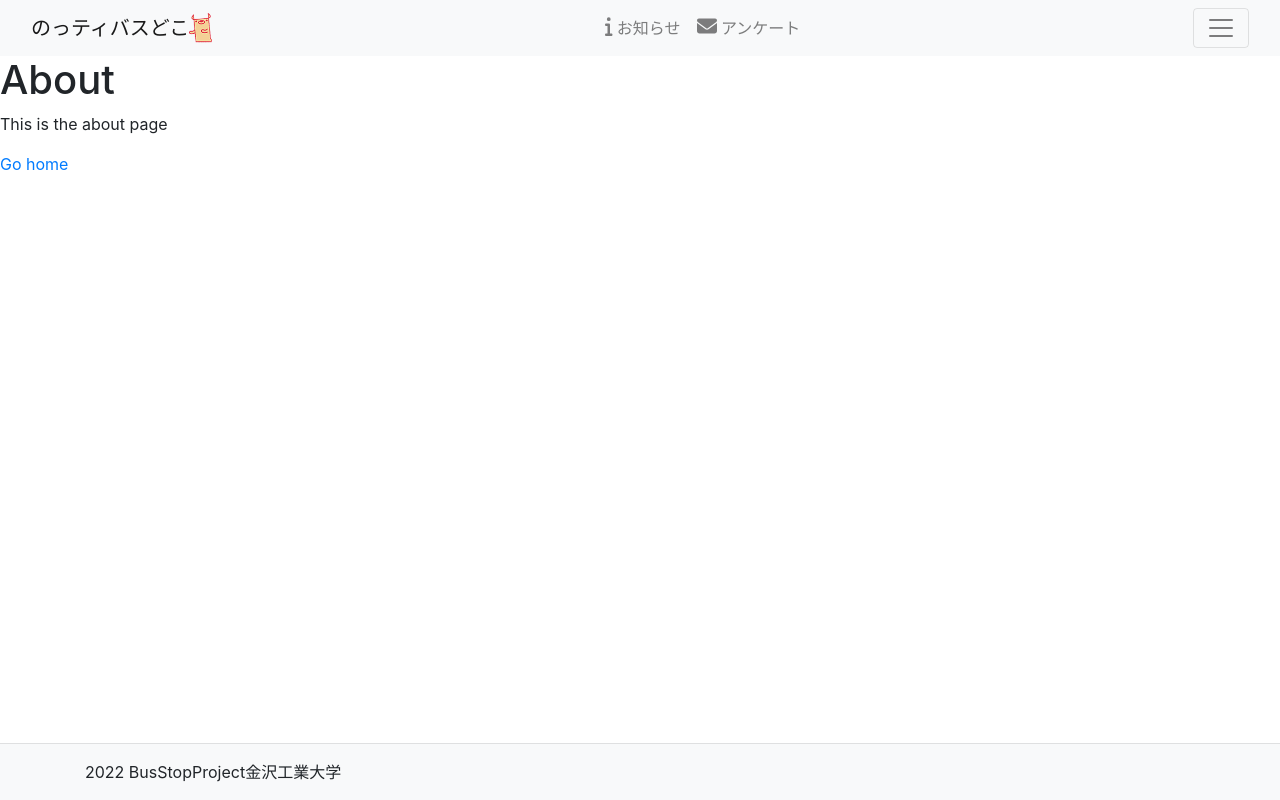
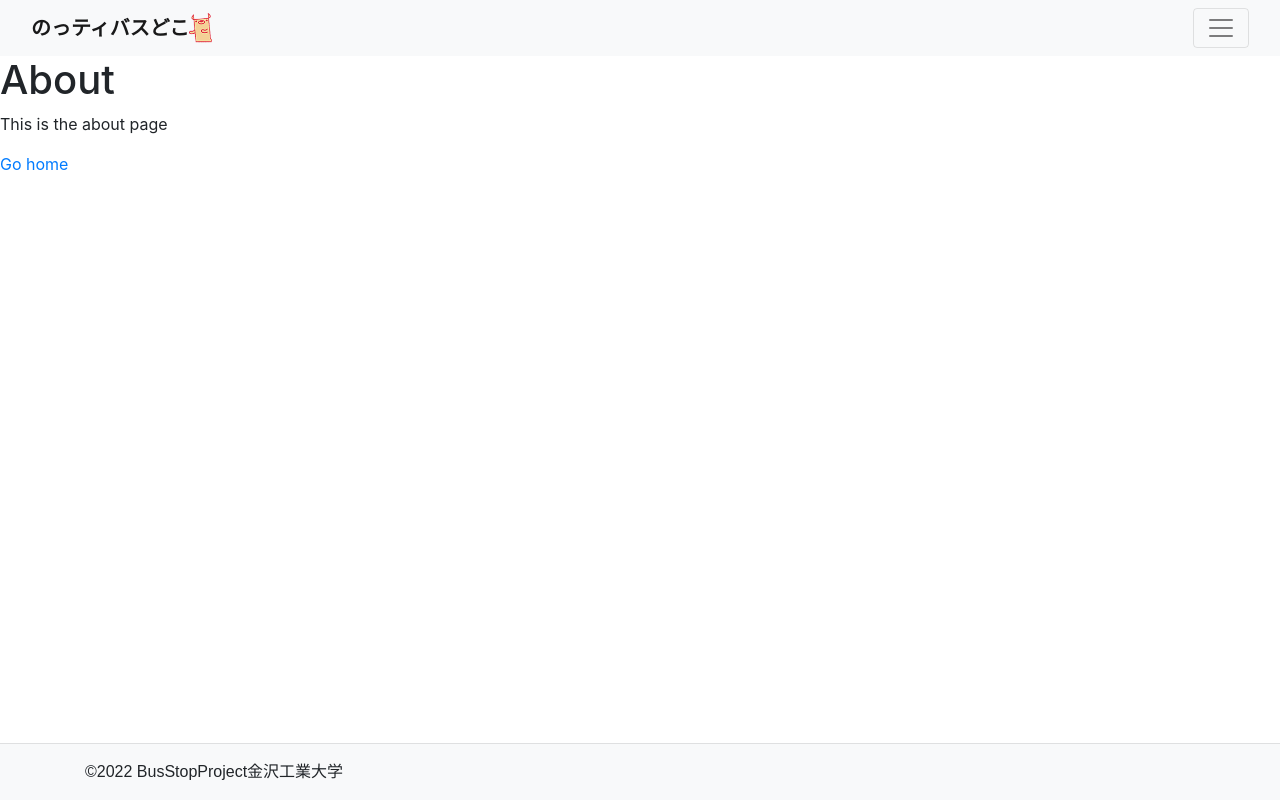
Before and after one commit to TakayaKatsuki/React-BusLocation, a Next.js app: page /about in a window 1280 px wide. Built offline with nearby package versions, Linux system fonts and the light colour scheme; a web font is replaced by a local one.

Commit message:
GoogleFontの追加、現在地取得できた

```diff
--- a/components/Header.tsx
+++ b/components/Header.tsx
@@ -1,7 +1,7 @@
 import React, { VFC } from 'react'
 import { Container, Nav, Navbar, Offcanvas } from 'react-bootstrap'
 import { FontAwesomeIcon } from '@fortawesome/react-fontawesome'
-import { faEnvelope, faInfo } from '@fortawesome/free-solid-svg-icons'
+import { faBox, faEnvelope, faInfo } from '@fortawesome/free-solid-svg-icons'
 import image from "../img/top-icon.png";
 import Image from "next/image";
 
@@ -11,34 +11,40 @@ const IconStyle: React.CSSProperties = {
 
 const Header: VFC = () => {
   return (
-    <header>
+    <header className='wf-roundedmplus1c'>
       <Navbar expand='false' bg='light' sticky='top' fixed='top'>
         <Container fluid>
-          <Navbar.Brand className='d-flex me-auto'>
+          <Navbar.Brand className='extra-bold d-flex me-auto'>
             のっティバスどこ
             <Image src={image} height="30" width="23.37" />
           </Navbar.Brand>
-          <Nav className="flex-row">
-            <Nav.Link data-target="bg_onetime_popup" className='mr-3'>
-              <FontAwesomeIcon style={ IconStyle } icon={ faInfo } />{' '}
-              お知らせ
-            </Nav.Link>
-            <Nav.Link href="https://goo.gl/forms/kI5PV0gUbs13fVhK2" className='mr-3'>
-              <FontAwesomeIcon style={ IconStyle } icon={ faEnvelope } />{' '}
-              アンケート
-            </Nav.Link>
-          </Nav>
           <Navbar.Toggle aria-controls={`offcanvasNavbar-expand-false`} />
           <Navbar.Collapse>
             <Navbar.Offcanvas
               id={`offcanvasNavbar-expand-false`}
               aria-labelledby={`offcanvasNavbarLabel-expand-false`}
               placement="end"
+              className='wf-roundedmplus1c'
               >
               <Offcanvas.Header closeButton>
-                <h2>施設メニュー</h2>
+                <h4>メニュー</h4>
               </Offcanvas.Header>
-              内容
+              {/* コンポーネント化↓ */}
+              <Nav variant='tabs' className='flex-column text-center'>
+                <Nav.Link className='mr-3'>
+                  <FontAwesomeIcon style={ IconStyle } icon={ faInfo } />{' '}
+                  お知らせ
+                </Nav.Link>
+                <Nav.Link href="https://goo.gl/forms/kI5PV0gUbs13fVhK2" className='mr-3'>
+                  <FontAwesomeIcon style={ IconStyle } icon={ faEnvelope } />{' '}
+                  アンケート
+                </Nav.Link>
+                <Nav.Link className='mr-3'>
+                  {/* アイコン適当なので変える */}
+                  <FontAwesomeIcon style={ IconStyle } icon={ faBox }/>{' '}
+                  近隣の施設検索
+                </Nav.Link>
+              </Nav>
             </Navbar.Offcanvas>
           </Navbar.Collapse>
         </Container>
--- a/components/Layout.tsx
+++ b/components/Layout.tsx
@@ -20,15 +20,17 @@ const Layout = ({ children, title = 'のっティバスどこ' }: Props) => (
         href="https://cdn.jsdelivr.net/npm/bootstrap@4.6.0/dist/css/bootstrap.min.css"
         integrity="sha384-B0vP5xmATw1+K9KRQjQERJvTumQW0nPEzvF6L/Z6nronJ3oUOFUFpCjEUQouq2+l"
         crossOrigin="anonymous"/>
+      <link href="https://fonts.googleapis.com/earlyaccess/roundedmplus1c.css" rel="stylesheet" />
+
     </Head>
     <Header />
 
     {children}
     {/* { footerもコンポーネント化する} */}
-    <footer className='mt-auto fixed-bottom jumbotron-fluid bg-light'>
+    <footer className='wf-roundedmplus1c mt-auto fixed-bottom jumbotron-fluid bg-light'>
       <hr className='mt-0'/>
       <Container className='d-flex flex-row '>
-        <p>2022 BusStopProject</p>
+        <p>©2022 BusStopProject</p>
         <p className='ms-auto'>金沢工業大学</p>
       </Container>
       <span></span>
--- a/components/MapControlTab.tsx
+++ b/components/MapControlTab.tsx
@@ -32,6 +32,7 @@ const MapControlTab: VFC = () => {
 						key={data.id}
 						eventKey={data.id}
 						style={{backgroundColor: data.color, color: "white"}}
+						className='medium'
 						onClick={() => {
 							setRoute(data)
 						}}
--- a/global.css
+++ b/global.css
@@ -1,13 +1,46 @@
+/* Google font */
+.wf-roundedmplus1c {
+  font-family: "Rounded Mplus 1c", sans-serif;
+}
+
+.thin {
+  font-weight: 100;
+}
+
+.light {
+  font-weight: 300;
+}
+
+.regular {
+  font-weight: 400;
+}
+
+.medium {
+  font-weight: 500;
+}
+
+.bold {
+  font-weight: 700;
+}
+
+.extra-bold {
+  font-weight: 800;
+}
+
+.black {
+  font-weight: 900;
+}
+
 html, body {
   height: 100%;
   max-width: 100vw;
 }
-#__next, #__next>div{
+/* #__next, #__next>div{
   height: 100%;
   width: 100%;
-}
+} */
 #map-canvas{
-  width: 100vw;
+  width: 100%;
   height: calc(100vh - 150px);
   position: fixed;
   box-sizing: border-box;
```
Also changed, not shown: components/MapActivity/Map.tsx (+17 -1 lines), pages/index.tsx (+19 -2 lines).
